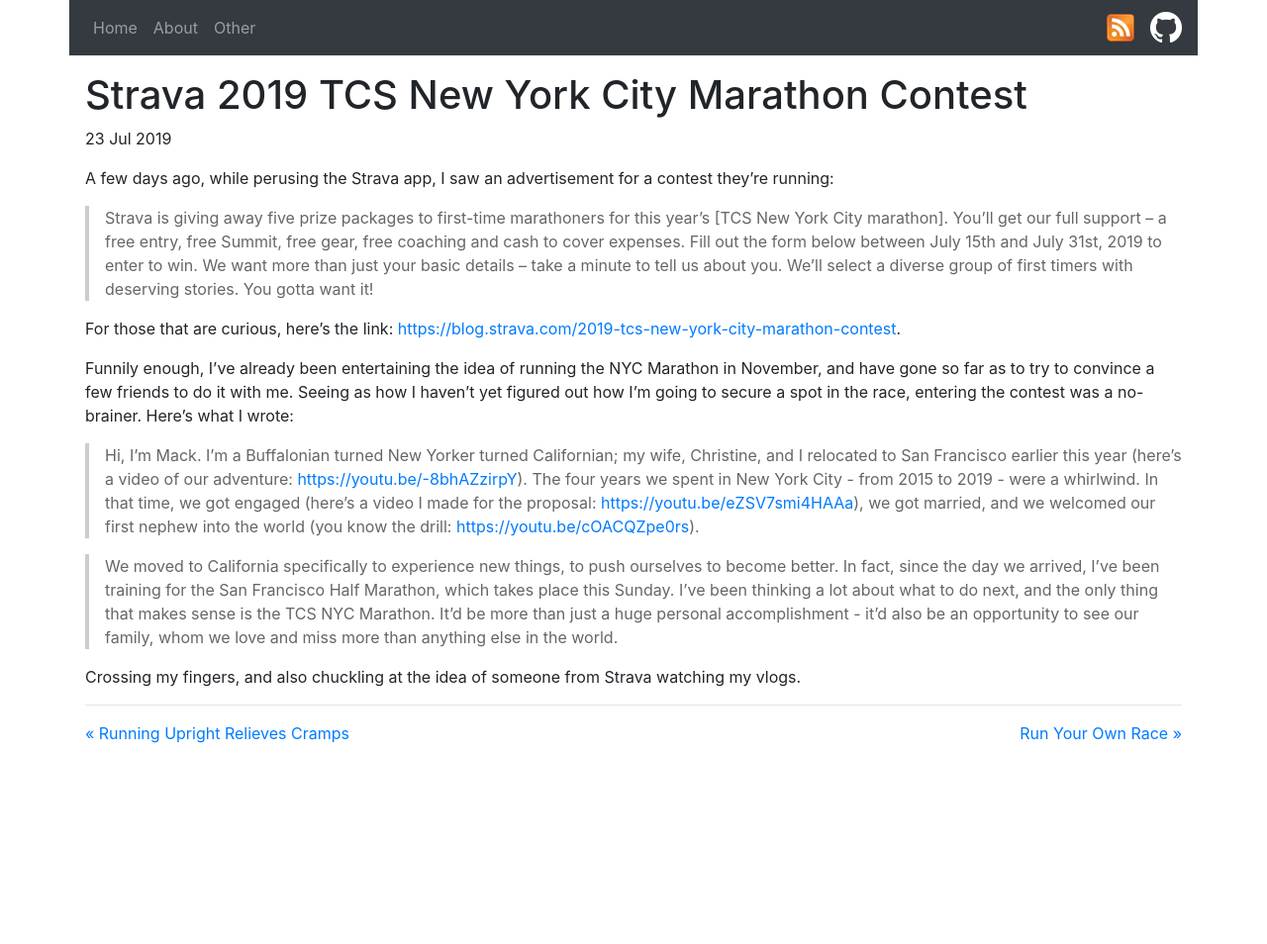
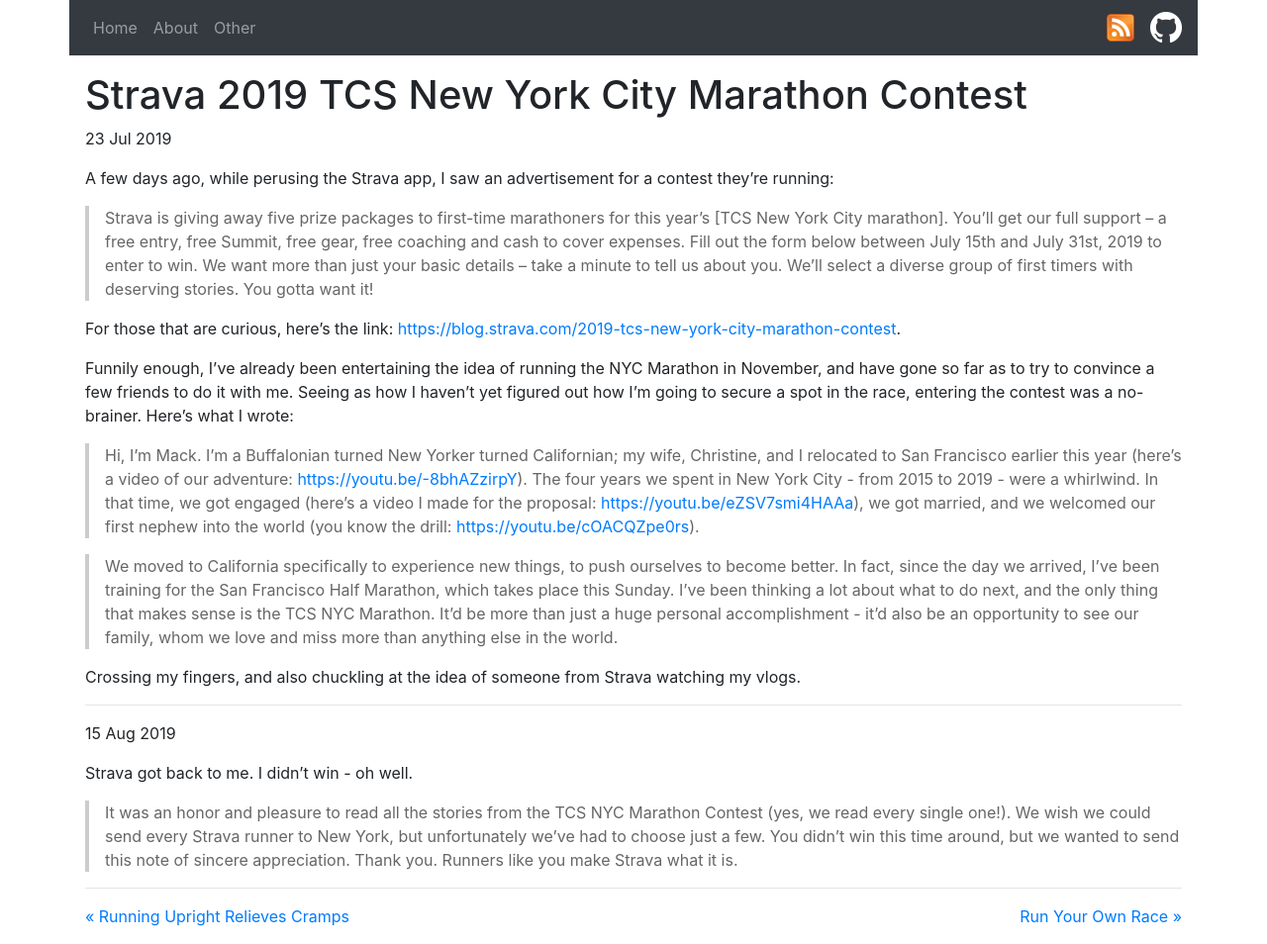
Before and after one commit to mackorone/mackorone.github.io, a Jekyll site: the page built from _posts/2019-07-23-strava-2019-tcs-new-york-city-marathon-contest.md, in a window 1280 px wide. Shown: the whole page at 99% size. Built offline with Jekyll 4.4.1, drawn with Linux system fonts in a browser that asks for light colours; before the commit the page ends 900 px from its top, so only the background shows below that.

```diff
--- a/_posts/2019-07-23-strava-2019-tcs-new-york-city-marathon-contest.md
+++ b/_posts/2019-07-23-strava-2019-tcs-new-york-city-marathon-contest.md
@@ -41,3 +41,15 @@ in the world.
 
 Crossing my fingers, and also chuckling at the idea of someone from Strava
 watching my vlogs.
+
+-----
+
+15 Aug 2019
+
+Strava got back to me. I didn't win - oh well.
+
+> It was an honor and pleasure to read all the stories from the TCS NYC Marathon
+Contest (yes, we read every single one!). We wish we could send every Strava
+runner to New York, but unfortunately we’ve had to choose just a few. You didn’t
+win this time around, but we wanted to send this note of sincere appreciation.
+Thank you. Runners like you make Strava what it is.
```
Also changed, not shown: _posts/2019-08-21-start-today.md (added, +20 -0 lines).
